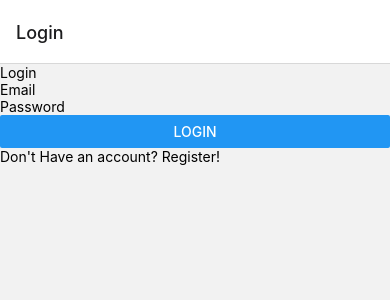
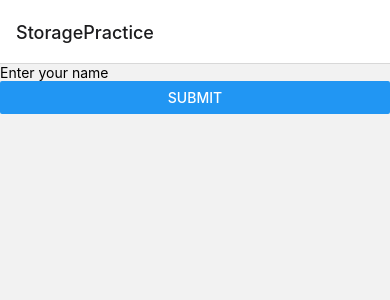
Before and after one commit to rizwanatta/waterism, a React Native app: screen /StoragePractice in a window 390 px wide. Shown: the top 300 px of the page. Built offline with nearby package versions, Linux system fonts and the light colour scheme.

Commit message:
storage flow and asyncStorageAction

```diff
--- a/package.json
+++ b/package.json
@@ -23,7 +23,8 @@
     "react-native-safe-area-context": "4.10.1",
     "react-native-screens": "3.31.1",
     "react-native-ui-datepicker": "^2.0.3",
-    "react-native-webview": "13.8.6"
+    "react-native-webview": "13.8.6",
+    "@react-native-async-storage/async-storage": "1.23.1"
   },
   "devDependencies": {
     "@babel/core": "^7.20.0",
--- a/src/navigations/MainNavigator.jsx
+++ b/src/navigations/MainNavigator.jsx
@@ -9,13 +9,18 @@ import Home from "../screens/home";
 import { View } from "react-native";
 import Register from "../screens/register";
 import Login from "../screens/login";
+import StoragePractice from "../screens/storagePractice";
 
 const MainStack = createNativeStackNavigator();
 
 export default function MainNavigator() {
   return (
     <NavigationContainer>
-      <MainStack.Navigator initialRouteName="Login">
+      <MainStack.Navigator initialRouteName="StoragePractice">
+        <MainStack.Screen
+          name={"StoragePractice"}
+          component={StoragePractice}
+        />
         <MainStack.Screen name={"Login"} component={Login} />
         <MainStack.Screen name={"Register"} component={Register} />
 
--- a/src/screens/register.jsx
+++ b/src/screens/register.jsx
@@ -19,7 +19,7 @@ import { imgToBlob } from "../lib/blobMaker";
 import { storage } from "../database/firebaseConfig";
 import { ref, uploadBytes } from "firebase/storage";
 
-const Register = () => {
+const Register = ({ navigation }) => {
   const [email, setEmail] = useState("");
   const [userName, setUserName] = useState("");
   const [password, setPassword] = useState("");
@@ -54,8 +54,11 @@ const Register = () => {
     setLoading(true);
     createUserWithEmailAndPassword(auth, email, password)
       .then((response) => {
-        alert("yayee welcome");
-        setLoading(false);
+        //save user details in app memeory
+
+        // upload user image
+        handleImgUpload();
+        // stop loading and leave to login page
       })
       .catch((error) => {
         alert(error.message);
@@ -70,8 +73,14 @@ const Register = () => {
   function handleImgUpload() {
     // img ka blob bnanan h
     imgToBlob(img).then((blobResponse) => {
-      const storageRef = ref(storage, "test.png");
-      uploadBytes(storageRef, blobResponse);
+      const storageRef = ref(
+        storage,
+        "profilePics/profile_" + Math.random() + ".png"
+      );
+      uploadBytes(storageRef, blobResponse).then((response) => {
+        setLoading(false);
+        navigation.navigate("Login");
+      });
     });
 
     //storage ref  === storagePath, storageFOlder/imgName
@@ -85,7 +94,6 @@ const Register = () => {
       </Text>
 
       <MediaPicker onImagePicked={onPicTaken} />
-      <Button title="upload" onPress={handleImgUpload} />
 
       <TextInput
         className="border p-2 mb-4 rounded"
--- /dev/null
+++ b/src/screens/storagePractice.jsx
@@ -0,0 +1,36 @@
+import { View, Text, TextInput, Button } from "react-native";
+import React, { useEffect, useState } from "react";
+import AsyncStorage from "@react-native-async-storage/async-storage";
+
+export default function StoragePractice() {
+  const [name, setName] = useState("");
+
+  useEffect(() => {
+    getSavedName();
+  }, []);
+
+  function getSavedName() {
+    AsyncStorage.getItem("savedName").then((response) => {
+      setName(response);
+    });
+  }
+
+  function handleSubmit() {
+    // to save  a value you need to give it a name(key)
+    AsyncStorage.setItem("savedName", name);
+  }
+
+  return (
+    <View className="p-4 ">
+      <TextInput
+        onChangeText={setName}
+        className="border-red-300 p-2 border my-2 "
+        placeholder="Enter your name"
+      />
+
+      <Button title={"submit"} onPress={handleSubmit} />
+
+      <Text>{name}</Text>
+    </View>
+  );
+}
```
Also changed, not shown: 1 other file (tests, documents, lock files or other folders).
